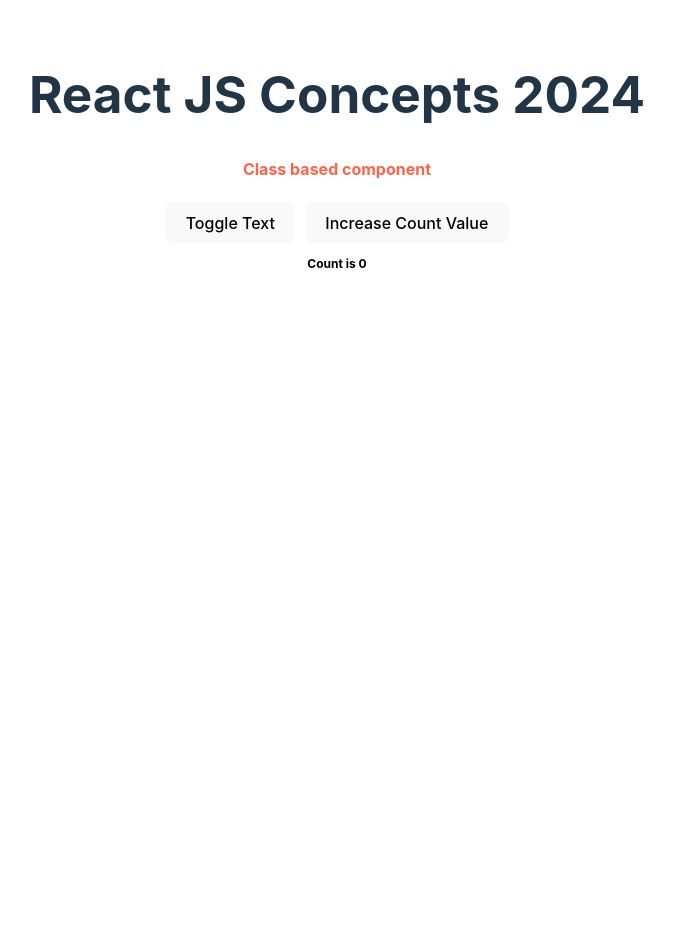
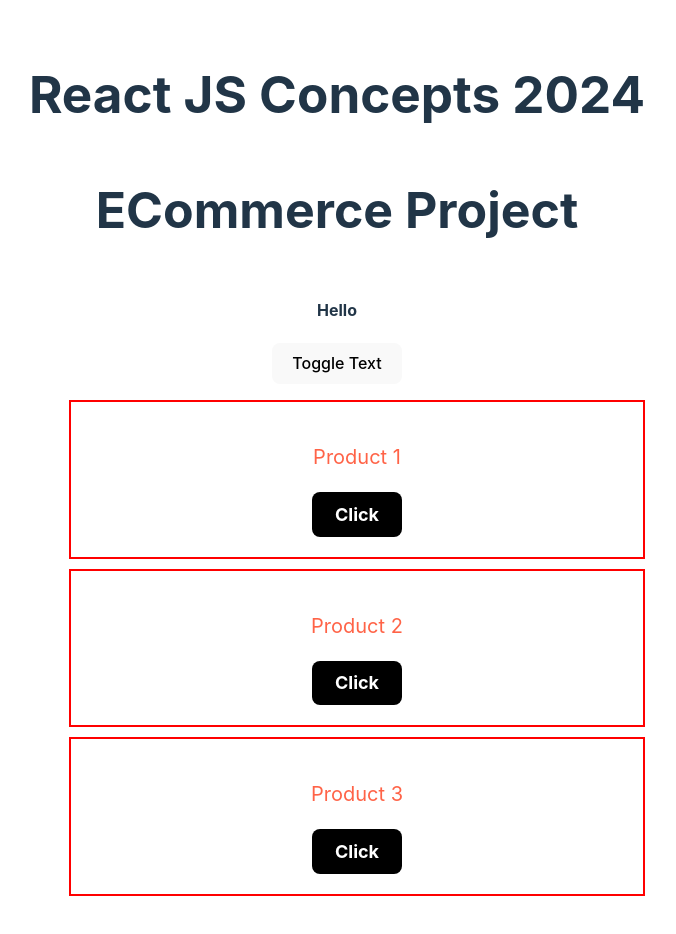
Before and after one commit to IB-ALA/REACT-TUTORIALS, a React (Vite) app in the folder reactjs-concepts-2024/: page / in a window 1280 px wide. Shown: the top 934 px of the page, without its empty margins (303-979 px from the left). Before the commit the page ends 800 px from the top, so only its background shows below. Built offline with nearby package versions, Linux system fonts and the light colour scheme.

Commit message:
useState hook.

```diff
--- a/reactjs-concepts-2024/src/App.jsx
+++ b/reactjs-concepts-2024/src/App.jsx
@@ -9,14 +9,14 @@
   return (
     <div>
       <h1>React JS Concepts 2024</h1>
-      <ClassBasedComponents />
+      {/* <ClassBasedComponents /> */}
       {/* <FunctionalComponent /> */}
 
-      {/* <ProductList
+      <ProductList
         listOfProducts={dummyProductData}
         name="IBALA"
         city="Accra"
-      /> */}
+      />
     </div>
   );
 }
--- a/reactjs-concepts-2024/src/components/products/index.jsx
+++ b/reactjs-concepts-2024/src/components/products/index.jsx
@@ -1,12 +1,21 @@
+import { useState } from "react";
 import ProductItem from "./components/product-item";
 import "./style.css";
+
+const initialState = false;
 
 // nested components
 function ProductList({ name, city, listOfProducts }) {
   // console.log(props);
   // const { name, city } = props;
 
-  const flag = false;
+  // const flag = false;
+
+  // useState()
+  const [flag, setFlag] = useState(initialState);
+  // 'initialState' can be any type of value.
+
+  console.log(flag);
 
   function renderTextBlock(flag) {
     return flag ? (
@@ -16,6 +25,10 @@
     ) : (
       <h4>Hello world</h4>
     );
+  }
+
+  function handleToggleText() {
+    setFlag(!flag);
   }
 
   // const renderTextBlock = flag ? (
@@ -43,8 +56,17 @@
       {/* <ProductItem /> */}
 
       {/* conditional rendering */}
-      {renderTextBlock(flag)}
+      {/* {renderTextBlock(flag)} */}
       {/* {renderTextBlock} */}
+
+      {flag ? (
+        <h4>
+          {name} and {city}
+        </h4>
+      ) : (
+        <h4>Hello</h4>
+      )}
+      <button onClick={handleToggleText}>Toggle Text</button>
 
       <ul>
         {listOfProducts.map((item, index) => (
```
